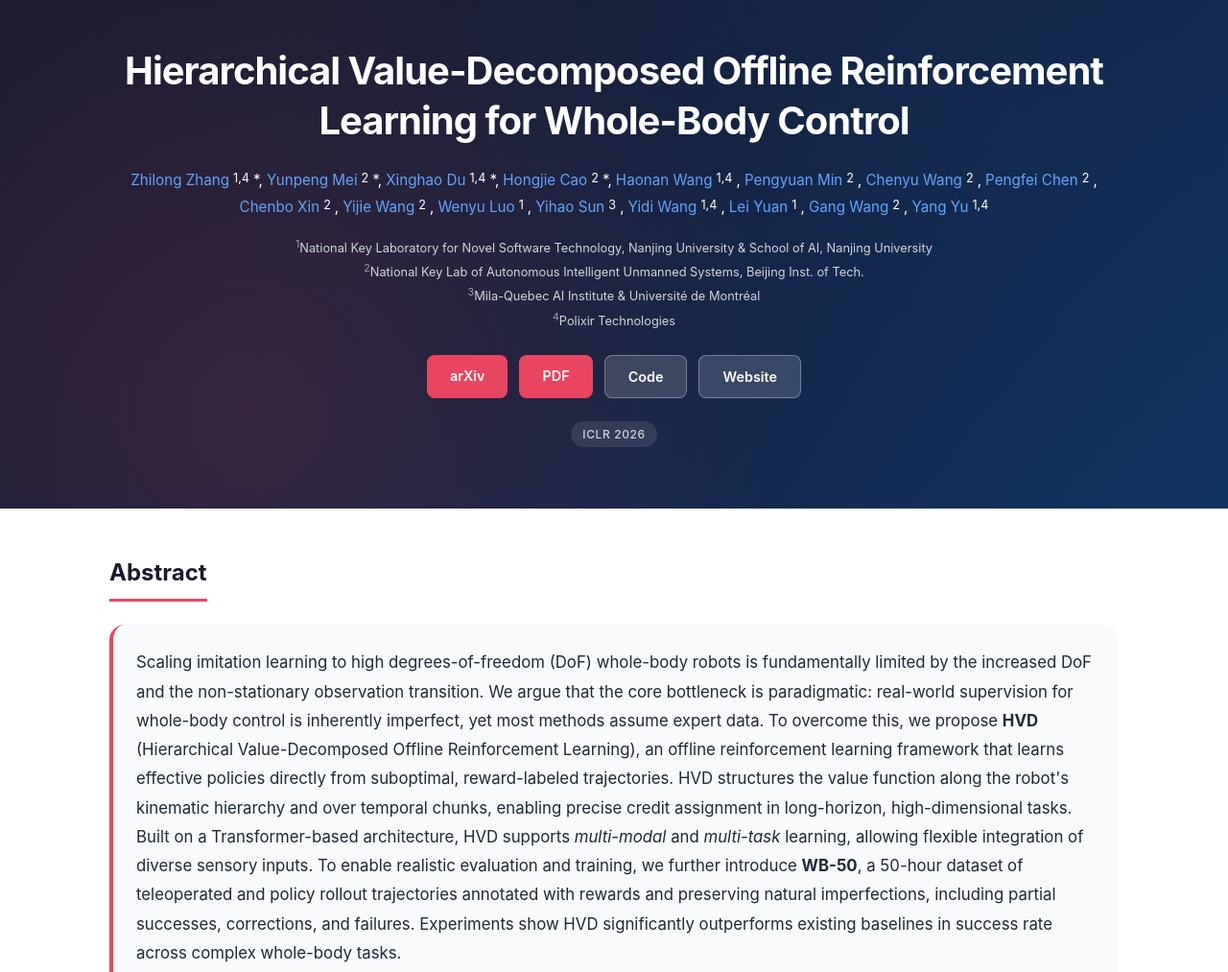
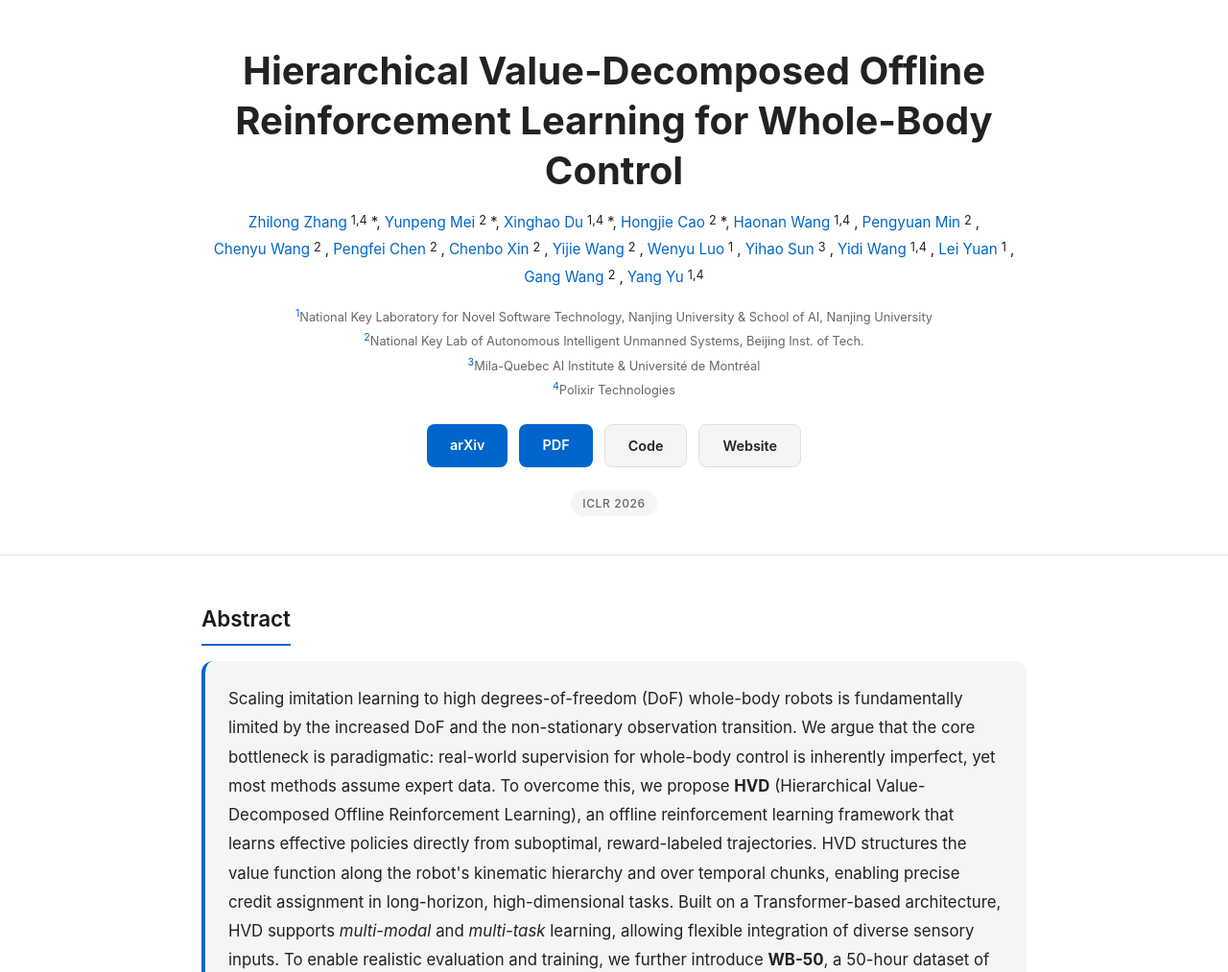
Before and after one commit to Zzl35/hvd-website, a plain HTML site: page index.html in a window 1280 px wide. Shown: the top 1013 px of the page at 96% size. Drawn offline with nearby package versions, Linux system fonts and the light colour scheme.

Commit message:
simplification

```diff
--- a/styles.css
+++ b/styles.css
@@ -1,22 +1,20 @@
-/* HVD Project Page Styles */
+/* HVD Project Page Styles - OpenVLA-OFT Academic Style */
 
 :root {
-    --primary-color: #1a1a2e;
-    --secondary-color: #16213e;
-    --accent-color: #0f3460;
-    --highlight-color: #e94560;
-    --text-primary: #1f2937;
-    --text-secondary: #4b5563;
+    --primary-color: #1a1a1a;
+    --secondary-color: #333333;
+    --accent-color: #0066cc;
+    --text-primary: #222222;
+    --text-secondary: #666666;
     --bg-primary: #ffffff;
-    --bg-secondary: #f9fafb;
-    --bg-tertiary: #f3f4f6;
-    --border-color: #e5e7eb;
+    --bg-secondary: #f5f5f5;
+    --border-color: #e0e0e0;
     --shadow-sm: 0 1px 2px 0 rgba(0, 0, 0, 0.05);
     --shadow-md: 0 4px 6px -1px rgba(0, 0, 0, 0.1);
     --shadow-lg: 0 10px 15px -3px rgba(0, 0, 0, 0.1);
     --radius-sm: 0.375rem;
     --radius-md: 0.5rem;
-    --radius-lg: 1rem;
+    --radius-lg: 0.75rem;
     --font-sans: -apple-system, BlinkMacSystemFont, 'Segoe UI', Roboto, 'Helvetica Neue', Arial, sans-serif;
 }
 
@@ -34,45 +32,25 @@ body {
 }
 
 .container {
-    max-width: 1100px;
+    max-width: 900px;
     margin: 0 auto;
-    padding: 0 1.5rem;
+    padding: 0 1.25rem;
 }
 
 /* Hero Section */
 .hero {
-    background: linear-gradient(135deg, var(--primary-color) 0%, var(--secondary-color) 50%, var(--accent-color) 100%);
-    color: white;
-    padding: 3rem 0 4rem;
+    background: white;
+    color: var(--text-primary);
+    padding: 3rem 1.5rem 2.5rem;
     text-align: center;
-    position: relative;
-    overflow: hidden;
-}
-
-.hero::before {
-    content: '';
-    position: absolute;
-    top: 0;
-    left: 0;
-    right: 0;
-    bottom: 0;
-    background:
-        radial-gradient(circle at 20% 80%, rgba(233, 69, 96, 0.15) 0%, transparent 50%),
-        radial-gradient(circle at 80% 20%, rgba(15, 52, 96, 0.3) 0%, transparent 50%);
-    pointer-events: none;
-}
-
-.hero .container {
-    position: relative;
-    z-index: 1;
+    border-bottom: 1px solid var(--border-color);
 }
 
 .title {
-    font-size: 2rem;
+    font-size: 1.8rem;
     font-weight: 700;
-    margin-bottom: 1.5rem;
+    margin-bottom: 1rem;
     line-height: 1.3;
-    letter-spacing: -0.025em;
 }
 
 @media (min-width: 768px) {
@@ -91,25 +69,25 @@ body {
 }
 
 .authors a {
-    color: #60a5fa;
+    color: var(--accent-color);
     text-decoration: none;
     transition: color 0.2s;
 }
 
 .authors a:hover {
-    color: #93c5fd;
+    color: #0052a3;
     text-decoration: underline;
 }
 
 .affiliations {
     font-size: 0.8rem;
-    color: #d1d5db;
+    color: var(--text-secondary);
     margin-bottom: 1.5rem;
     line-height: 1.8;
 }
 
 .affiliations sup {
-    color: #9ca3af;
+    color: var(--accent-color);
 }
 
 .links {
@@ -131,24 +109,24 @@ body {
 }
 
 .btn-primary {
-    background-color: var(--highlight-color);
+    background-color: var(--accent-color);
     color: white;
 }
 
 .btn-primary:hover {
-    background-color: #d13652;
+    background-color: #0052a3;
     transform: translateY(-1px);
     box-shadow: var(--shadow-md);
 }
 
 .btn-secondary {
-    background-color: rgba(255, 255, 255, 0.15);
-    color: white;
-    border: 1px solid rgba(255, 255, 255, 0.3);
+    background-color: var(--bg-secondary);
+    color: var(--text-primary);
+    border: 1px solid var(--border-color);
 }
 
 .btn-secondary:hover {
-    background-color: rgba(255, 255, 255, 0.25);
+    background-color: var(--border-color);
     transform: translateY(-1px);
 }
 
@@ -159,8 +137,8 @@ body {
 }
 
 .badge {
-    background-color: rgba(255, 255, 255, 0.1);
-    color: #d1d5db;
+    background-color: var(--bg-secondary);
+    color: var(--text-secondary);
     padding: 0.25rem 0.75rem;
     border-radius: 9999px;
     font-size: 0.75rem;
@@ -179,12 +157,12 @@ body {
 }
 
 .section-title {
-    font-size: 1.5rem;
-    font-weight: 700;
+    font-size: 1.4rem;
+    font-weight: 600;
     color: var(--primary-color);
-    margin-bottom: 1.5rem;
+    margin-bottom: 1rem;
     padding-bottom: 0.5rem;
-    border-bottom: 3px solid var(--highlight-color);
+    border-bottom: 2px solid var(--accent-color);
     display: inline-block;
 }
 
@@ -193,7 +171,7 @@ body {
     background: var(--bg-secondary);
     padding: 1.5rem;
     border-radius: var(--radius-lg);
-    border-left: 4px solid var(--highlight-color);
+    border-left: 4px solid var(--accent-color);
 }
 
 .abstract-content p {
@@ -348,7 +326,7 @@ body {
 }
 
 .results-table .table-section {
-    background-color: var(--bg-tertiary);
+    background-color: var(--bg-secondary);
     font-weight: 600;
     text-align: left;
     color: var(--text-primary);
@@ -428,11 +406,12 @@ body {
 
 /* Footer */
 footer {
-    background-color: var(--primary-color);
-    color: #d1d5db;
+    background-color: var(--bg-secondary);
+    color: var(--text-secondary);
     padding: 2rem 0;
     text-align: center;
     margin-top: 2rem;
+    border-top: 1px solid var(--border-color);
 }
 
 footer p {
```
